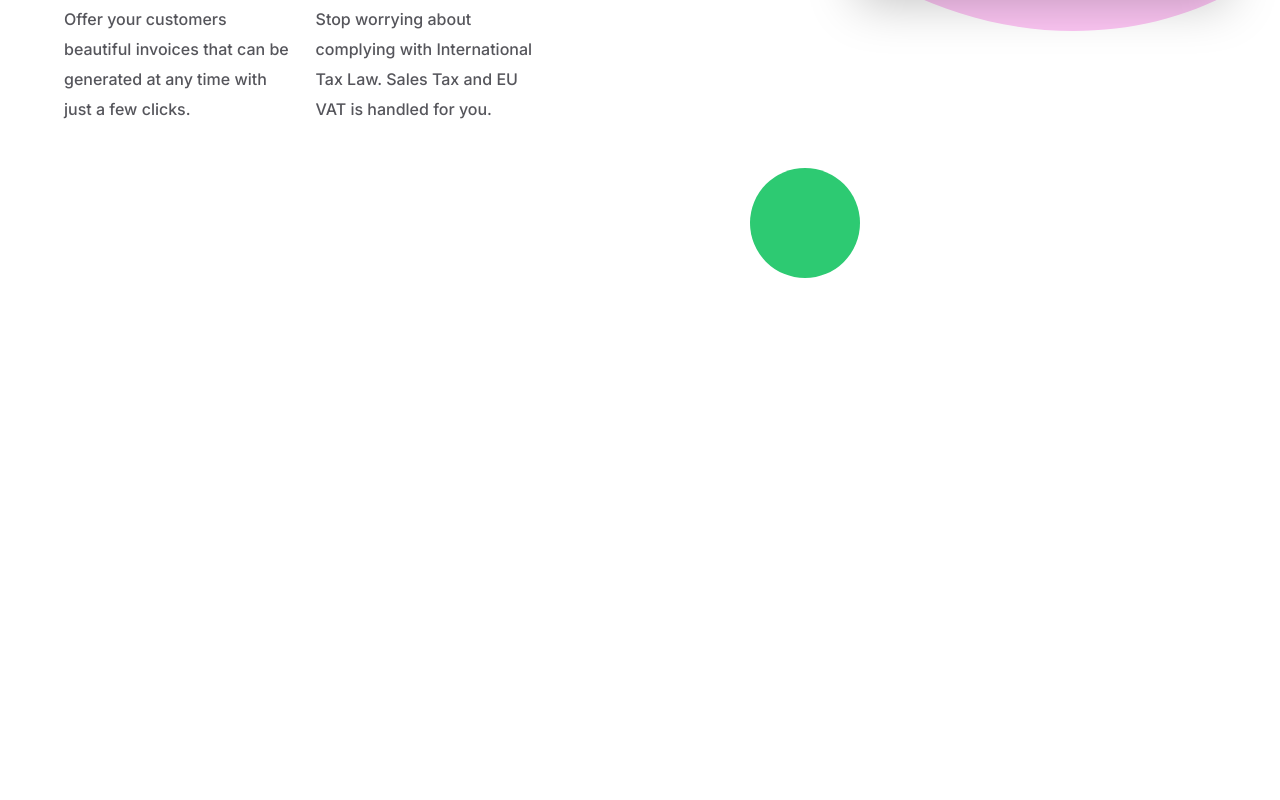
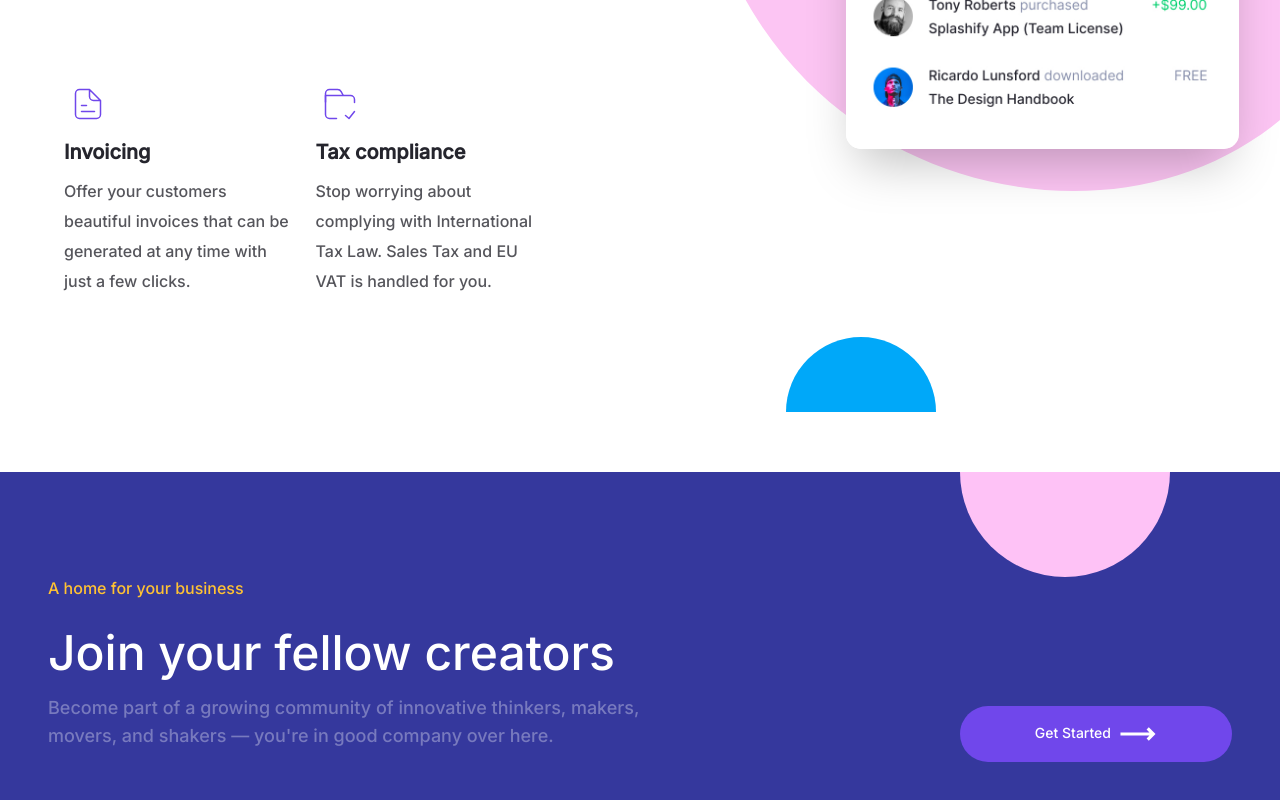
Before and after one commit to chrisnyeche/lemonsqueezy, a React (Create React App) app: page / in a window 1280 px wide. Shown: the part 7375-8175 px from the top of the page. Before the commit the page ends 7663 px from the top, so only its background shows below. Built offline with nearby package versions, Linux system fonts and the light colour scheme.

Commit message:
house commit

```diff
--- a/src/App.js
+++ b/src/App.js
@@ -1,7 +1,7 @@
 import '@fontsource/inter/500.css'
 import Hero from "./Components/Hero"
 import Features from "./Components/Features";
-// import Testimonials from "./Components/Testimonials";
+import Testimonials from "./Components/Testimonials";
 // import Footer from "./Components/Footer";
 import { Box } from "@chakra-ui/react";
 
@@ -14,6 +14,7 @@ function App() {
     <Box as="main" color={color}>
     <Hero buttonColor={buttonColor}/>
     <Features/>
+    <Testimonials/>
     </Box>
   );
 }
--- a/src/Components/Components.css
+++ b/src/Components/Components.css
@@ -4,28 +4,6 @@
   padding: 0;
 }
 
-.semicirclepink,
-.semicirclepurple {
-  position: absolute;
-  transform: translate(-50%, -50%);
-  border-radius: 150px 150px 0 0;
-}
-
-.semicirclepink {
-  height: 50px;
-  width: 90px;
-  top: 40%;
-  left: 90%;
-  transform: rotate(90deg);
-}
-
-.semicirclepurple {
-  height: 55px;
-  width: 110px;
-  top: 67%;
-  left: 47%;
-  transform: rotate(180deg);
-}
 
 .circle{
     height: 650px;
--- a/src/Components/Features.jsx
+++ b/src/Components/Features.jsx
@@ -64,7 +64,8 @@ export default function Features() {
 // Store Features
 function Store() {
   return (
-    <Box as="section" h={{ lg: "147vh" }} position="relative" overflow={"hidden"}>
+    <Box as="section" h={{ lg: "167vh" }} position="relative" overflow={"hidden"}>
+
       {/* Purple Box */}
       <Box height={["200px", "500px", "650px"]} width={["200px", "500px", "650px"]} border-radius="50%" bg={"#35389D"} position="absolute" left={"-240px"} zIndex={"-1"} top={"13%"} rounded="full" display={{ base: "none", lg: "block" }} />
 
@@ -82,7 +83,7 @@ function Store() {
       </Box>
 
       {/* Green Circle */}
-      <Box className="circle" bg={"#2DCA72"} height={"120px"} width={"120px"} position="absolute" left={"12%"} zIndex={"3"} top={"42%"} rounded="full" display={{ base: "none", lg: "block" }} />
+      <Box h="650px" w="650px" bg={"#2DCA72"} height={"120px"} width={"120px"} position="absolute" left={"12%"} zIndex={"3"} top={"42%"} rounded="full" display={{ base: "none", lg: "block" }} />
 
       {/* Feature Store arena image */}
       <Center flexDirection={"column"}>
@@ -116,7 +117,7 @@ function Products1() {
           </Box>
 
           {/* Checkout */}
-          <Image src={CheckOut} alt={"Checkout image"} zIndex={"1"} w={{ base: "90%", md: "90%", lg: "50%" }} borderRadius="15px" top={{ base: "10px", md: "50px", lg: "260px" }} position={{ md: "absolute" }} left={{ base: "10px", lg: "220px" }} shadow={{ base: "lg", md: "2xl" }} mx="auto" my={3} />
+          <Image src={CheckOut} alt={"Checkout image"} zIndex={"1"} w={{ base: "90%", md: "90%", lg: "55%" }} borderRadius="15px" top={{ base: "10px", md: "50px", lg: "260px" }} position={{ md: "absolute" }} left={{ base: "10px", lg: "220px" }} shadow={{ base: "lg", md: "2xl" }} mx="auto" my={3} />
 
           {/* Yellow Circle */}
           <Box className="floating" border-radius="50%" bg={"#FEC133"} height={"80px"} width={"80px"} position="absolute" left={"180px"} zIndex={"3"} top={{ lg: "550px" }} rounded="full" display={{ base: "none", lg: "block" }} />
@@ -140,7 +141,7 @@ function Products1() {
           {/* Flex */}
           <Flex gap={5} my={"66px"} flexDirection={{ base: "column", lg: "row" }}>
             <Box>
-              <Image src={Dash} />
+              <Image src={Dash} alt={"Dash Icon"} />
               <Heading as={"h6"} fontSize="xl" color="#25252D" my={3}>
                 Sell your anywhere
               </Heading>
@@ -149,7 +150,7 @@ function Products1() {
               </Text>
             </Box>
             <Box>
-              <Image src={Pointer} />
+              <Image src={Pointer} alt={"Pointer Icon"}  />
               <Heading as={"h6"} fontSize="xl" color="#25252D" my={3}>
                 Sell your anywhere
               </Heading>
@@ -160,7 +161,7 @@ function Products1() {
           </Flex>
           <Flex gap={5} my={"66px"} flexDirection={{ base: "column", lg: "row" }}>
             <Box>
-              <Image src={ClouDrop} />
+              <Image src={ClouDrop} alt={"Cloud drop Icon"} />
               <Heading as={"h6"} fontSize="xl" color="#25252D" my={3}>
                 Sell your anywhere
               </Heading>
@@ -169,7 +170,7 @@ function Products1() {
               </Text>
             </Box>
             <Box>
-              <Image src={Refresh} />
+              <Image src={Refresh} alt={"Refresh Icon"}  />
               <Heading as={"h6"} fontSize="xl" color="#25252D" my={3}>
                 Sell your anywhere
               </Heading>
@@ -221,7 +222,7 @@ function Products2() {
           {/* Flex Items 1 */}
           <Flex gap={5} my={"66px"} flexDirection={{ base: "column", lg: "row" }}>
             <Box>
-              <Image src={Console} />
+              <Image src={Console} alt={"Console Icon"} />
               <Heading as={"h6"} fontSize="xl" color="#25252D" my={3}>
                 Bundles & Upsells
               </Heading>
@@ -230,7 +231,7 @@ function Products2() {
               </Text>
             </Box>
             <Box>
-              <Image src={EmailIcon} />
+              <Image src={EmailIcon} alt={"Email Icon"}  />
               <Heading as={"h6"} fontSize="xl" color="#25252D" my={3}>
                 Email marketing
               </Heading>
@@ -243,7 +244,7 @@ function Products2() {
           {/* Flex Items 2 */}
           <Flex gap={5} my={"66px"} flexDirection={{ base: "column", lg: "row" }}>
             <Box>
-              <Image src={Divide} />
+              <Image src={Divide} alt={"Divider Icon"} />
               <Heading as={"h6"} fontSize="xl" color="#25252D" my={3}>
                 Discount codes
               </Heading>
@@ -252,7 +253,7 @@ function Products2() {
               </Text>
             </Box>
             <Box>
-              <Image src={Magnet} />
+              <Image src={Magnet} alt={"Magnet Icon"}  />
               <Heading as={"h6"} fontSize="xl" color="#25252D" my={3}>
                 Lead magnets
               </Heading>
@@ -355,7 +356,7 @@ function Products4() {
     <>
       <Flex flexDirection={{ base: "column", md: "row-reverse" }} alignItems={"center"} h={"fit-content"} gap={{ md: "30px", lg: "65px" }} mt="20px" p={{ base: 2, md: 0 }}>
         {/* Balloon */}
-        <Box as="section" position="relative" h={{ base: "fit-content", md: "150vh", lg: "170vh" }} w={{ base: "100%", lg: "50%" }} overflow="hidden">
+        <Box as="section" position="relative" h={{ base: "fit-content", md: "150vh", lg: "173vh" }} w={{ base: "100%", lg: "50%" }} overflow="hidden">
           {/* Balloon Pink Ellipse" */}
           <Box top={{ md: "50px" }} right={{ md: "-470px" }} left={{ md: "20px" }} position={{ md: "absolute" }} className="rotate2" zIndex={{ md: "-1" }}>
             <Image src={BalloonPink} alt={"Balloon Pink Ellipse"} display={{ base: "none", md: "block" }} />
@@ -370,8 +371,9 @@ function Products4() {
           {/* Red Circle */}
           <Box className="floating" border-radius="50%" bg={"#eb3b67"} height={"150px"} width={"150px"} position="absolute" right={"20px"} zIndex={"-1"} top={{ lg: "370px" }} rounded="full" display={{ base: "none", lg: "block" }} />
 
-          {/* Green Circle */}
-          <Box border-radius="50%" bg={"#2DCA72"} height={"110px"} width={"110px"} position="absolute" right={"420px"} zIndex={"3"} bottom={"10px"} rounded="full" display={{ base: "none", lg: "block" }} />
+
+        {/* Pink Semicircle */}
+        <Box bg={"#00a8f9"} display={{ base: "none", lg: "block" }} transform="rotate(0deg)" bottom="60px" left="110px" h="75px" zIndex={-1} w="150px" position={"absolute"} borderRadius={"150px 150px 0 0"}></Box>
         </Box>
 
         {/* Text Path */}
--- a/src/Components/Hero.jsx
+++ b/src/Components/Hero.jsx
@@ -78,10 +78,10 @@ export default function Hero() {
         </Box>
 
         {/* Pink Semicircle */}
-        <Box className="semicirclepink" bg={"RGB(254, 194, 246)"} display={{ base: "none", lg: "block" }}></Box>
+        <Box bg={"RGB(254, 194, 246)"} display={{ base: "none", lg: "block" }} transform="rotate(90deg)" top="40%" left="90%" h="50px" w="90px" position={"absolute"} borderRadius={"150px 150px 0 0"}></Box>
 
-        {/* Pink Semicircle */}
-        <Box className="semicirclepurple" bg={"#7047EB"} display={{ base: "none", lg: "block" }}></Box>
+        {/* Purple Semicircle */}
+        <Box className="semicircle" bg={"#7047EB"} display={{ base: "none", lg: "block" }} transform="rotate(180deg)" top="67%" left="47%" h="55px" w="110px" position={"absolute"} borderRadius={"150px 150px 0 0"}></Box>
       </Box>
     </Box>
   );
--- a/src/Components/Testimonials.jsx
+++ b/src/Components/Testimonials.jsx
@@ -1,7 +1,56 @@
+import { Box, Flex, Heading, Text, Button } from "@chakra-ui/react";
+
+import { CgArrowLongRight } from "react-icons/cg";
+
 export default function Testimonials() {
-
   return (
-    <>
-    </>
+    <Box as="section">
+      <Carousel />
+    </Box>
   );
 }
+
+function Carousel() {
+  return (
+      <Box h="130vh" bg="#35389d" position={"relative"}>
+        {/* Pink Semicircle */}
+        <Box bg={"RGB(254, 194, 246)"} display={{ base: "none", lg: "block" }} transform="rotate(180deg)" top={"0px"} right="110px" h="105px" w="210px" position={"absolute"} borderRadius={"150px 150px 0 0"}></Box>
+
+        {/* Text Content */}
+        <Flex p={{ base: "24px", lg: "48px" }} flexDirection={{ base: "column", lg: "row" }} justifyContent={"space-between"} alignItems="self-end">
+
+          {/* Text path */}
+          <Box maxW={"650px"} lineHeight={10} pt={"48px"}>
+            <Text color={"#ffc233"}> A home for your business</Text>
+            <Heading as="h2" fontWeight={"400"} fontSize={{ base: "32px", md: "48px" }} color="white">
+              Join your fellow creators
+            </Heading>
+            <Text fontSize={"18px"} color={"#787abe"} lineHeight={7} my={3}>
+              Become part of a growing community of innovative thinkers, makers, movers, and shakers — you're in good company over here.
+            </Text>
+          </Box>
+
+          {/* Button */}
+          <Box pb={"auto"}>
+            {/* Get Started */}
+            <Button
+              fontSize={"sm"}
+              fontWeight={400}
+              color={"white"}
+              py={7}
+              px={"75px"}
+              borderRadius={"30px"}
+              bg={"#7047eb"}
+              rightIcon={<CgArrowLongRight fontSize={"38px"} />}
+              href={"#"}
+              _hover={{
+                bg: "#7047eb",
+              }}
+            >
+              Get Started
+            </Button>
+          </Box>
+        </Flex>
+      </Box>
+  );
+}
```
